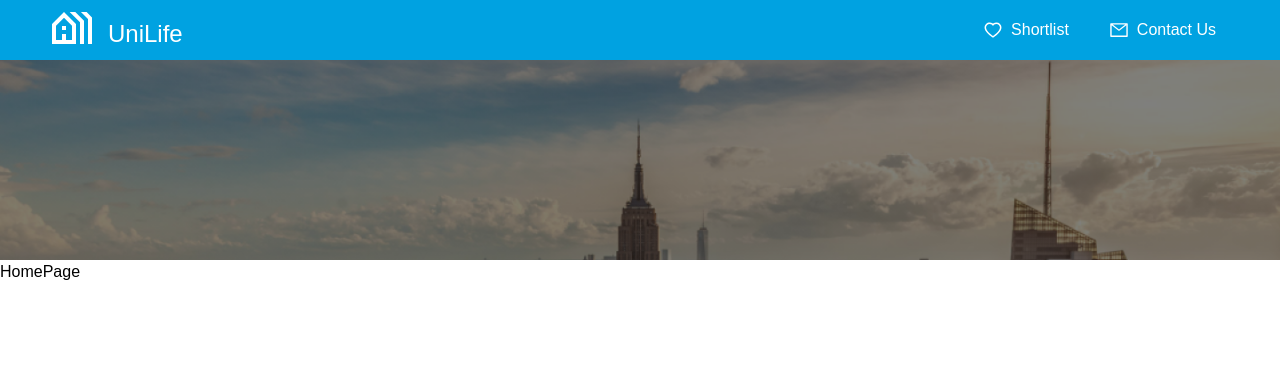
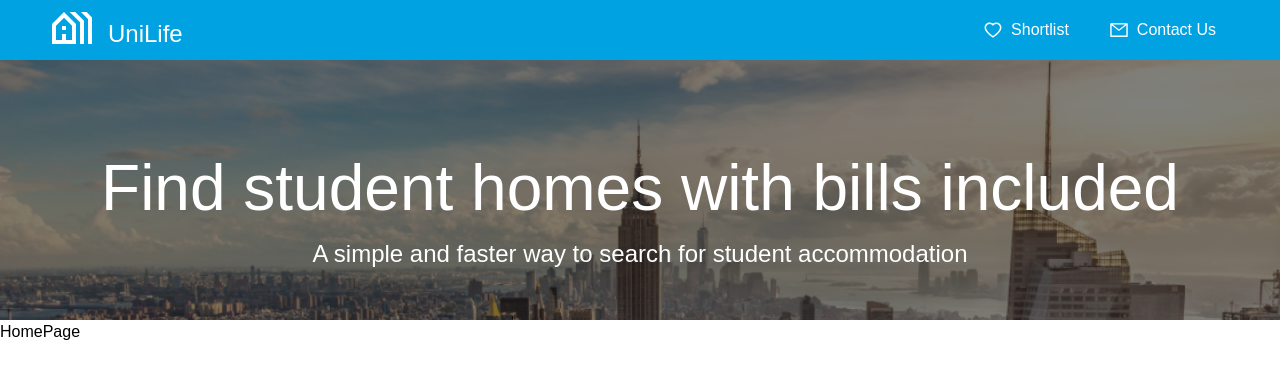
Before and after one commit to albertdang8/uniLife, a React (Vite) app in the folder code/: page / in a window 1280 px wide. Shown: the top 378 px of the page. Built offline with nearby package versions, Linux system fonts and the light colour scheme; a small style sheet from the web is missing.

Commit message:
machine transfur. also I decided on the banner text as a variable passed as props rather than doing a global variable to useEffects. might of saved unecessary work, iono might delete later cuz felt cute

```diff
--- a/code/src/App.jsx
+++ b/code/src/App.jsx
@@ -1,16 +1,29 @@
 import React from "react";
 
-import './Reset.css';
-import './App.css';
+import "./Reset.css";
+import "./App.css";
 import HomePage from "./pages/Homepage/HomePage";
 
 function App() {
+  const homeBanner = {
+    title: "Find student homes with bills included",
+    subTitle: "A simple and faster way to search for student accommodation",
+  };
+  const allCitiesBanner = {
+    title: "Student Accommodation",
+    subTitle:
+      "UniLife has student accommodation available across the UK. Whatever you're after, we can help you find the right student accommodation."
+  };
+  const cityDetails = {
+    title: "Search Accommodation",
+    subTitle: "Whatever you're after, we can help you find the necessary and sufficient student accommodation."
+  }
 
   return (
     <>
-      <HomePage />
+      <HomePage homeBanner={homeBanner}/>
     </>
-  )
+  );
 }
 
-export default App
+export default App;
--- a/code/src/components/Slider/Slider.css
+++ b/code/src/components/Slider/Slider.css
@@ -4,4 +4,16 @@
     background-size: cover;
     max-width: 100vw;
     min-height: 200px;
+    color: var(--clr-primary2);
+    text-align: center;
 }
+
+.banner-title {
+    font-size: var(--fs-800);
+    margin-top: 5rem;
+}
+
+.banner-subtitle {
+    font-size: var(--fs-500);
+    margin-bottom: 3rem;
+}
--- a/code/src/components/Slider/Slider.jsx
+++ b/code/src/components/Slider/Slider.jsx
@@ -1,14 +1,14 @@
 import React, { useEffect, useState } from 'react'
 import './Slider.css'
 
-function Slider() {
-    const [sliderText, setSliderText] = useState({ title: 'Find student homes with bills included', subTitle: 'A simple and faster way to search for student accommodation'});
+function Slider({ homeBanner }) {
 
-    const allCitiesText = { title: 'Student Accomodation'}
+const { title, subTitle } = homeBanner;
 
   return (
-    <div className='slider-container'>
-
+    <div className='slider-container column a-center j-center'>
+        <h1 className='banner-title'>{title}</h1>
+        <h3 className='banner-subtitle'>{subTitle}</h3>
     </div>
   )
 }
--- a/code/src/pages/Homepage/HomePage.jsx
+++ b/code/src/pages/Homepage/HomePage.jsx
@@ -4,11 +4,12 @@ import Slider from "../../components/Slider/Slider";
 
 import "./HomePage.css";
 
-function HomePage() {
+function HomePage({ homeBanner }) {
+
   return (
     <div>
       <Header />
-      <Slider />
+      <Slider homeBanner={homeBanner}/>
       HomePage
     </div>
   );
```
